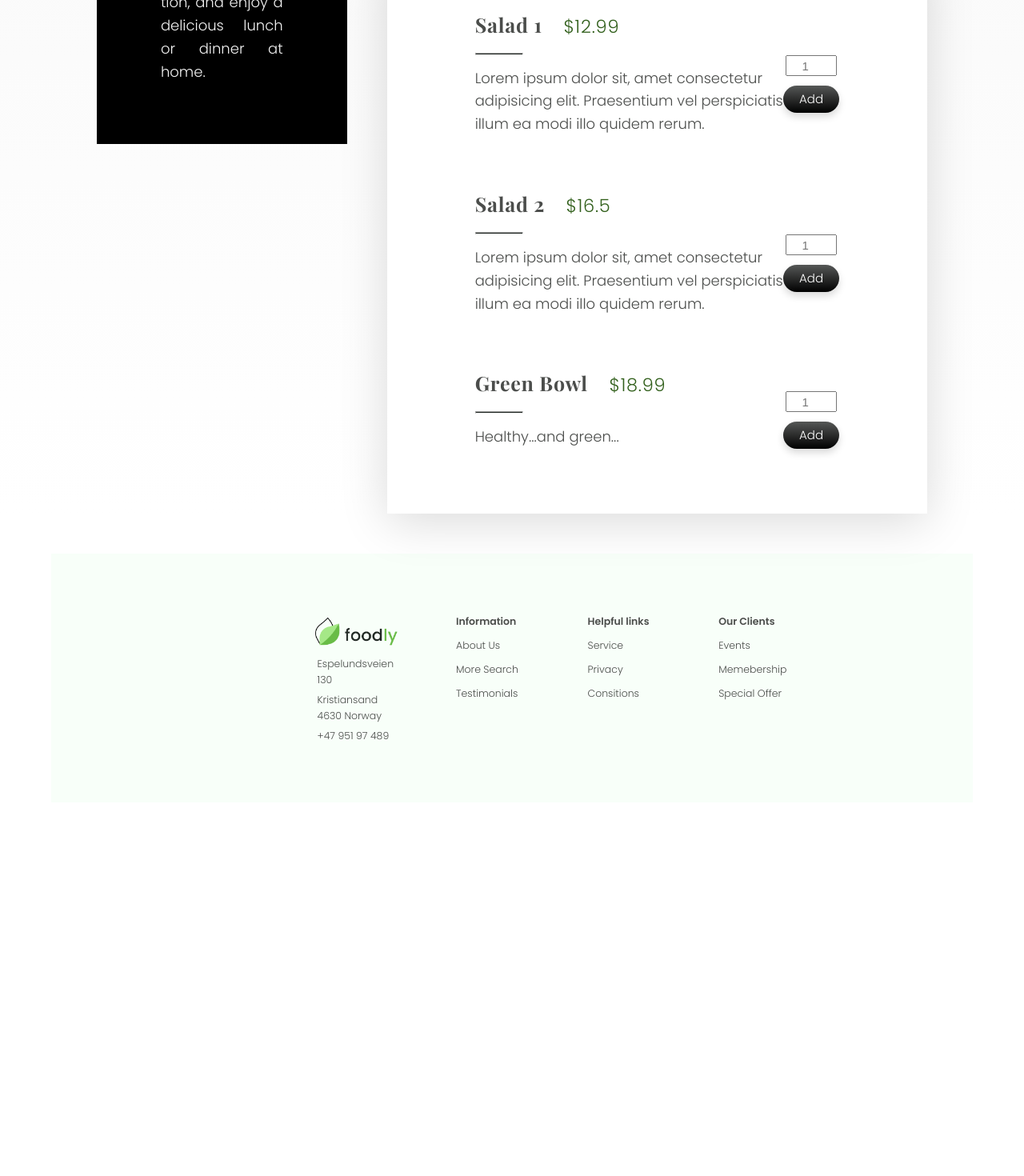
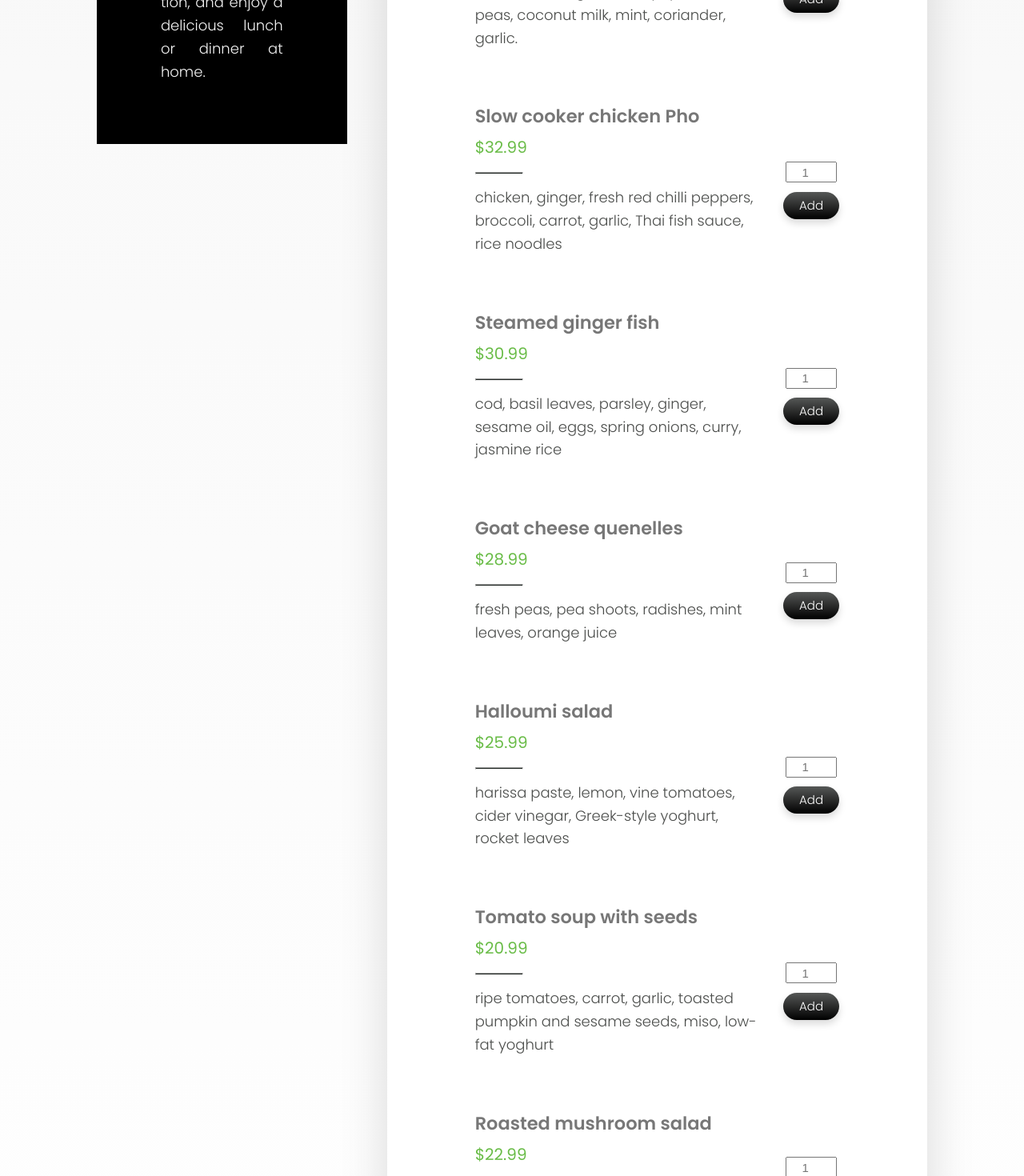
Before and after one commit to anna-ossowska/foodly-app, a React (Create React App) app: page /menu in a window 1280 px wide. Shown: the part 560-2030 px from the top of the page at 80% size. Before the commit the page ends 1563 px from the top, so only its background shows below. Built offline with nearby package versions, Linux system fonts and the light colour scheme; no server answers.

Commit message:
Adding real data and formatting the Menu Card

```diff
--- a/src/components/Meals/AvaialbleMeals.js
+++ b/src/components/Meals/AvaialbleMeals.js
@@ -3,22 +3,69 @@ import MealItem from './MealItem';
 const AVAILABLE_MEALS = [
   {
     id: 'm1',
-    title: 'Salad 1',
+    title: 'Grilled lobster with Thai herbs',
     description:
-      'Lorem ipsum dolor sit, amet consectetur adipisicing elit. Praesentium vel perspiciatis illum ea modi illo quidem rerum.',
-    price: 12.99,
+      'lobster, lemongrass, baby spinach, peas, coconut milk, mint, coriander, garlic.',
+    price: 36.99,
+    popular: false,
+  },
+
+  {
+    id: 'm2',
+    title: 'Slow cooker chicken Pho',
+    description:
+      'chicken, ginger, fresh red chilli peppers, broccoli, carrot, garlic, Thai fish sauce, rice noodles',
+    price: 32.99,
+    popular: true,
+  },
+
+  {
+    id: 'm3',
+    title: 'Steamed ginger fish',
+    description:
+      'cod, basil leaves, parsley, ginger, sesame oil, eggs, spring onions, curry, jasmine rice',
+    price: 30.99,
+    popular: false,
+  },
+
+  {
+    id: 'm4',
+    title: 'Goat cheese quenelles',
+    description: 'fresh peas, pea shoots, radishes, mint leaves, orange juice',
+    price: 28.99,
+    popular: false,
+  },
+
+  {
+    id: 'm5',
+    title: 'Halloumi salad',
+    description:
+      'harissa paste, lemon, vine tomatoes, cider vinegar, Greek-style yoghurt, rocket leaves',
+    price: 25.99,
+    popular: false,
+  },
+
+  {
+    id: 'm6',
+    title: 'Tomato soup with seeds',
+    description:
+      'ripe tomatoes, carrot, garlic, toasted pumpkin and sesame seeds, miso, low-fat yoghurt',
+    price: 20.99,
+    popular: true,
   },
   {
-    id: 'm2',
-    title: 'Salad 2',
+    id: 'm7',
+    title: 'Roasted mushroom salad',
     description:
-      'Lorem ipsum dolor sit, amet consectetur adipisicing elit. Praesentium vel perspiciatis illum ea modi illo quidem rerum.',
-    price: 16.5,
+      'cremini mushrooms, cherry tomatoes, lemon, garlic, parsley, basil, rocket salad',
+    price: 22.99,
+    popular: true,
   },
   {
-    id: 'm3',
-    title: 'Green Bowl',
-    description: 'Healthy...and green...',
+    id: 'm8',
+    title: 'Avocado rice bowl',
+    description:
+      'grain brown rice, ripe avocado, radishes, apple cider vinegar, fresh coriander, lemon',
     price: 18.99,
   },
 ];
--- a/src/components/Meals/MealItem.js
+++ b/src/components/Meals/MealItem.js
@@ -63,8 +63,8 @@ const MealItem = (props) => {
       <li>
         <div className={classes['meal-info']}>
           <h4 className={classes['meal-title']}>
-            {title} &nbsp;&nbsp;&nbsp;
-            <span className={classes['meal-price']}>${price}</span>
+            {title}
+            <p className={classes['meal-price']}>${price}</p>
           </h4>
           <hr />
           <p className={classes['meal-description']}>{description}</p>
--- a/src/components/Meals/MealItem.module.css
+++ b/src/components/Meals/MealItem.module.css
@@ -1,18 +1,20 @@
 .meal-title {
-  font-size: 2.5rem;
-  /* font-family: 'Poppins', sans-serif;
-  font-weight: 500; */
-  letter-spacing: 0.08rem;
+  font-size: 2.25rem;
+  font-family: 'Poppins', sans-serif;
+  font-weight: 600;
+  color: var(--color-grey-dark-3);
 }
 .meal-price {
-  color: var(--color-green-dark-2);
+  color: var(--color-highlight);
   font-family: 'Poppins', sans-serif;
-  font-weight: 300;
-  font-size: 2.25rem;
+  font-weight: 400;
+  font-size: 2rem;
+  margin-top: 0.5rem;
 }
 
 .meal-description {
   font-size: 1.8rem;
+  margin-right: 2.5rem;
 }
 
 /* Tab-land 1200px*/
--- a/src/components/UI/MenuCard.module.css
+++ b/src/components/UI/MenuCard.module.css
@@ -1,10 +1,9 @@
 .menu-card {
   grid-column: 5 / span 6;
-  grid-row: 2 / span 2;
   margin-top: 5rem;
   background-color: var(--color-white);
   padding: 8rem 11rem;
-  border-radius: 3rem 3rem 0 0;
+  border-radius: 3rem;
   box-shadow: 0 1rem 6rem rgba(0, 0, 0, 0.15);
   animation: fade 0.4s ease-out forwards;
 }
--- a/src/pages/Menu.module.css
+++ b/src/pages/Menu.module.css
@@ -1,7 +1,6 @@
 .menu-grid {
   display: grid;
   grid-template-columns: repeat(11, 1fr);
-  grid-template-rows: repeat(3, 1fr);
   gap: 0 5rem;
   margin-bottom: 5rem;
   background: linear-gradient(
```
Also changed, not shown: 1 other file (tests, documents, lock files or other folders).
